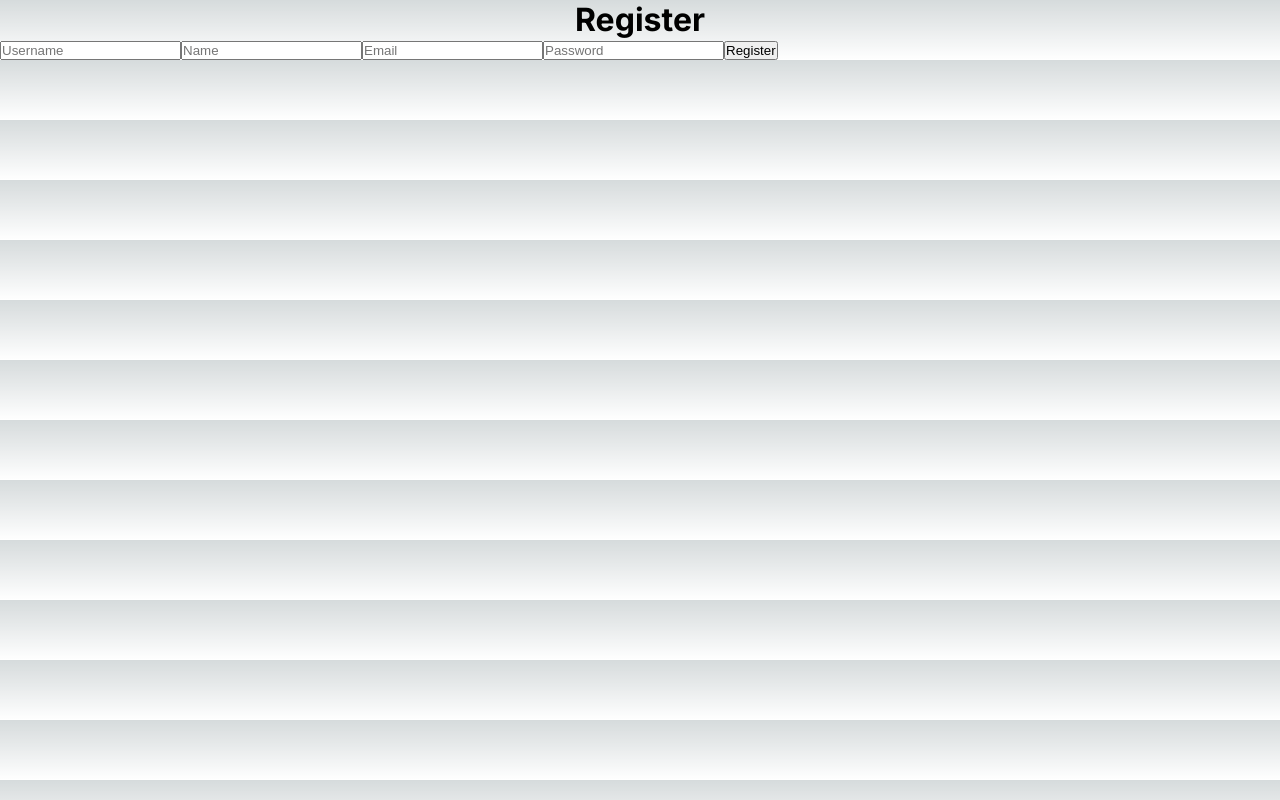
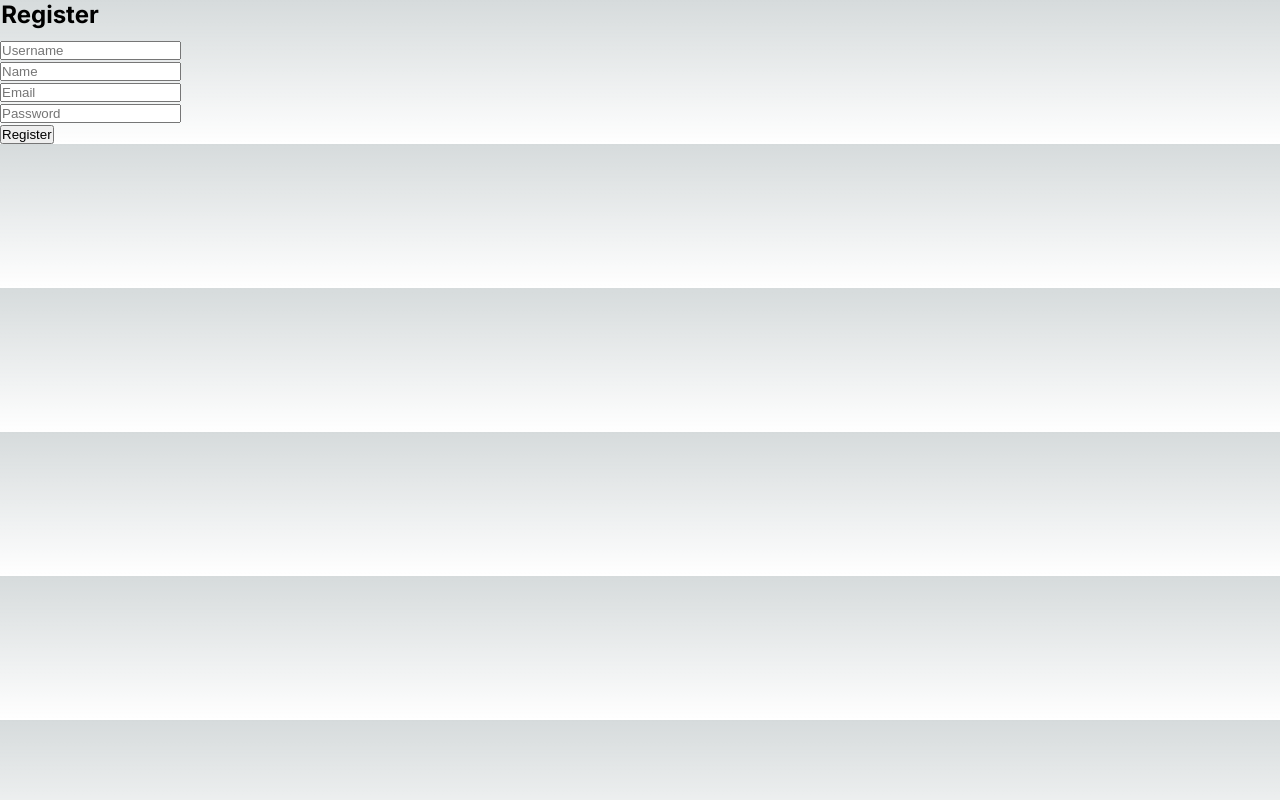
Before and after one commit to Shakeb100/MajorMatch, a Next.js app: page /Register in a window 1280 px wide. Built offline with nearby package versions, Linux system fonts and the light colour scheme.

Commit message:
Organized text boxes to be stacked on each other, for styling.

```diff
--- a/app/Register/page.js
+++ b/app/Register/page.js
@@ -18,8 +18,8 @@ export default function Register() {
     //Added register heading with following size parameters and location on webpage
 
     //Next Creating buttons for the following parameters above, being username, name, email, and password
-    <div style={{width: '100%', maxWidth: '400', margin: '0' }}>
-      <h1 style={{ fontSize: '24', textAlign: 'center', marginBottom: '10'}}>Register</h1>
+    <div style={{width: '100%', maxWidth: '100px', margin: '0' }}>
+      <h1 style={{ fontSize: '24px', textAlign: 'center', marginBottom: '10px'}}>Register</h1>
       <form>
         <input type='text' name='username' value={formData.username} onChange={handleChange} placeholder='Username' />
         <input type='text' name='name' value={formData.name} onChange={handleChange} placeholder='Name' />
```
